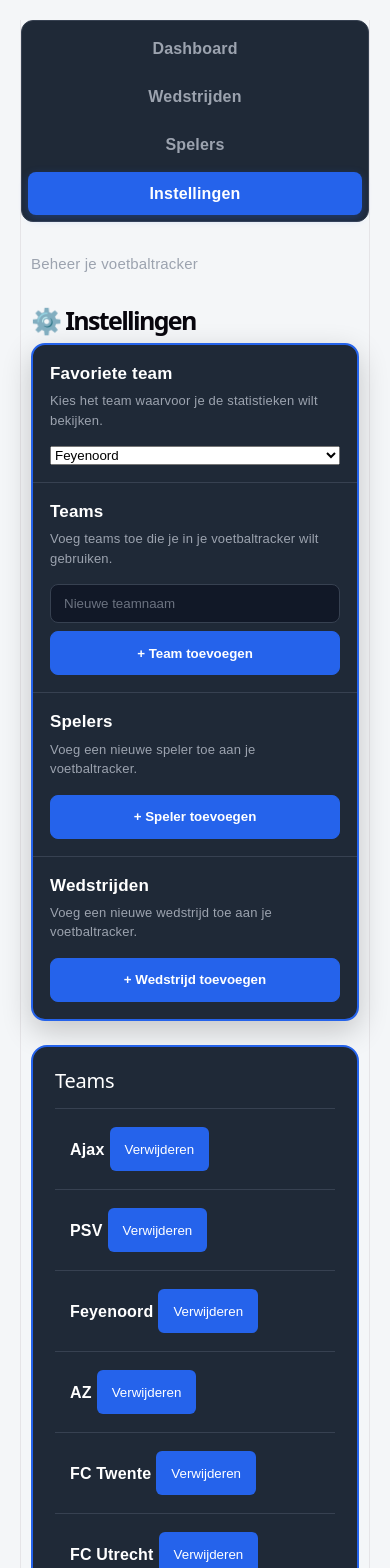
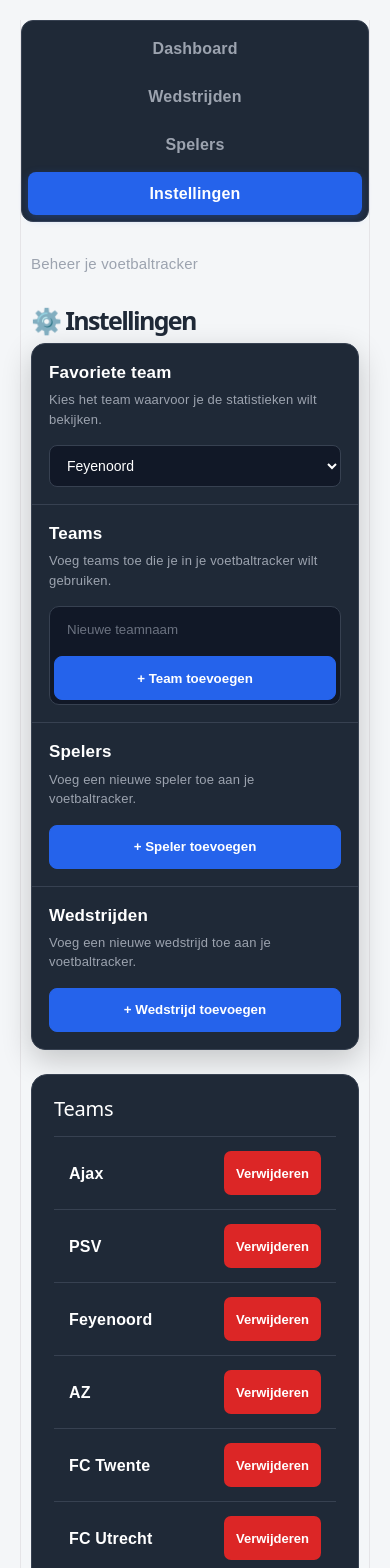
Before and after one commit to Ryan050409/simpel-design, a React (Vite) app: page /instellingen in a window 390 px wide. Shown: the top 1568 px of the page. Built offline with nearby package versions, Linux system fonts and the light colour scheme.

Commit message:
css van settingspage verbeterd

```diff
--- a/src/App.css
+++ b/src/App.css
@@ -760,7 +760,7 @@ nav a.active {
 
 .settings-page h1 {
   margin: 0 0 8px;
-  color: #08060d;
+  color: #1f2937;
   font-size: 34px;
   font-weight: 700;
 }
@@ -778,11 +778,27 @@ nav a.active {
   flex-direction: column;
   overflow: hidden;
   background: #1f2937;
-  border: 2px solid #2563eb;
+  border: 1px solid #374151;
   border-radius: 16px;
   box-shadow: 0 10px 30px rgba(0, 0, 0, 0.2);
 }
+.setting-row select {
+  flex-shrink: 0;
+  min-width: 190px;
+  padding: 11px 13px;
+  border: 1px solid #374151;
+  border-radius: 8px;
+  background: #111827;
+  color: white;
+  font-size: 14px;
+  outline: none;
+  cursor: pointer;
+}
 
+.setting-row select:focus {
+  border-color: #2563eb;
+  box-shadow: 0 0 0 3px rgba(37, 99, 235, 0.15);
+}
 .setting-row {
   display: flex;
   align-items: center;
@@ -831,7 +847,32 @@ nav a.active {
     transform 0.2s ease,
     box-shadow 0.2s ease;
 }
+.setting-row .setting-action {
+  flex-shrink: 0;
+  min-width: 190px;
+  margin: 0;
+  padding: 12px 18px;
+  border: 1px solid #2563eb;
+  border-radius: 8px;
+  background: #2563eb;
+  color: white;
+  font-weight: 600;
+  cursor: pointer;
+  transition:
+    background 0.2s ease,
+    transform 0.2s ease,
+    box-shadow 0.2s ease;
+}
 
+.setting-row .setting-action:hover {
+  background: #153b8d;
+  transform: translateY(-1px);
+  box-shadow: 0 5px 15px rgba(37, 99, 235, 0.3);
+}
+
+.setting-row .setting-action:active {
+  transform: translateY(0);
+}
 .setting-row button:hover {
   background: #153b8d;
   transform: translateY(-1px);
@@ -847,7 +888,10 @@ nav a.active {
     width: calc(100% - 30px);
     padding: 10px 0 35px;
   }
-
+.setting-row select {
+  width: 100%;
+  min-width: 0;
+}
   .settings-page h1 {
     font-size: 28px;
   }
@@ -897,15 +941,19 @@ nav a.active {
   gap: 8px;
   flex-shrink: 0;
   width: 420px;
+  padding: 4px;
+  border-radius: 10px;
+  background: #111827;
+  border: 1px solid #374151;
 }
 
 .team-setting-form input {
   width: 100%;
   margin: 0;
   padding: 11px 13px;
-  border: 1px solid #374151;
-  border-radius: 8px;
-  background: #111827;
+  border: none;
+  border-radius: 7px;
+  background: transparent;
   color: white;
   outline: none;
 }
@@ -915,6 +963,7 @@ nav a.active {
 }
 
 .team-setting-form input:focus {
+  box-shadow: 0 0 0 1px #2563eb;
   border-color: #2563eb;
 }
 
@@ -931,7 +980,7 @@ nav a.active {
   margin-top: 24px;
   padding: 22px;
   background: #1f2937;
-  border: 2px solid #2563eb;
+  border: 1px solid #374151;
   border-radius: 16px;
 }
 
@@ -943,10 +992,32 @@ nav a.active {
 .team-item {
   display: flex;
   align-items: center;
-  padding: 13px 15px;
+  justify-content: space-between;
+  gap: 15px;
+  padding: 14px 15px;
   border-top: 1px solid #374151;
   color: white;
   font-weight: 600;
+}
+
+.team-item span {
+  min-width: 0;
+  overflow: hidden;
+  text-overflow: ellipsis;
+}
+
+.team-item button {
+  flex-shrink: 0;
+  margin: 0;
+  padding: 8px 12px;
+  background: #dc2626;
+  border-radius: 7px;
+  font-size: 13px;
+  font-weight: 600;
+}
+
+.team-item button:hover {
+  background: #b91c1c;
 }
 
 @media (max-width: 700px) {
@@ -966,14 +1037,14 @@ nav a.active {
 
 .faq-section h2 {
   margin: 0 0 16px;
-  color: #08060d;
+  color: #1f2937;
   font-size: 24px;
 }
 
 .faq-list {
   overflow: hidden;
   background: #1f2937;
-  border: 2px solid #2563eb;
+  border: 1px solid #374151;
   border-radius: 16px;
 }
 
--- a/src/SettingsPage.tsx
+++ b/src/SettingsPage.tsx
@@ -268,6 +268,7 @@ function deleteTeam(id: number) {
 
                     <button
                         type="button"
+                        className="setting-action"
                         onClick={openPlayerPopup}
                     >
                         + Speler toevoegen
@@ -286,6 +287,7 @@ function deleteTeam(id: number) {
 
                     <button
                         type="button"
+                        className="setting-action"
                         onClick={openMatchPopup}
                     >
                         + Wedstrijd toevoegen
```
